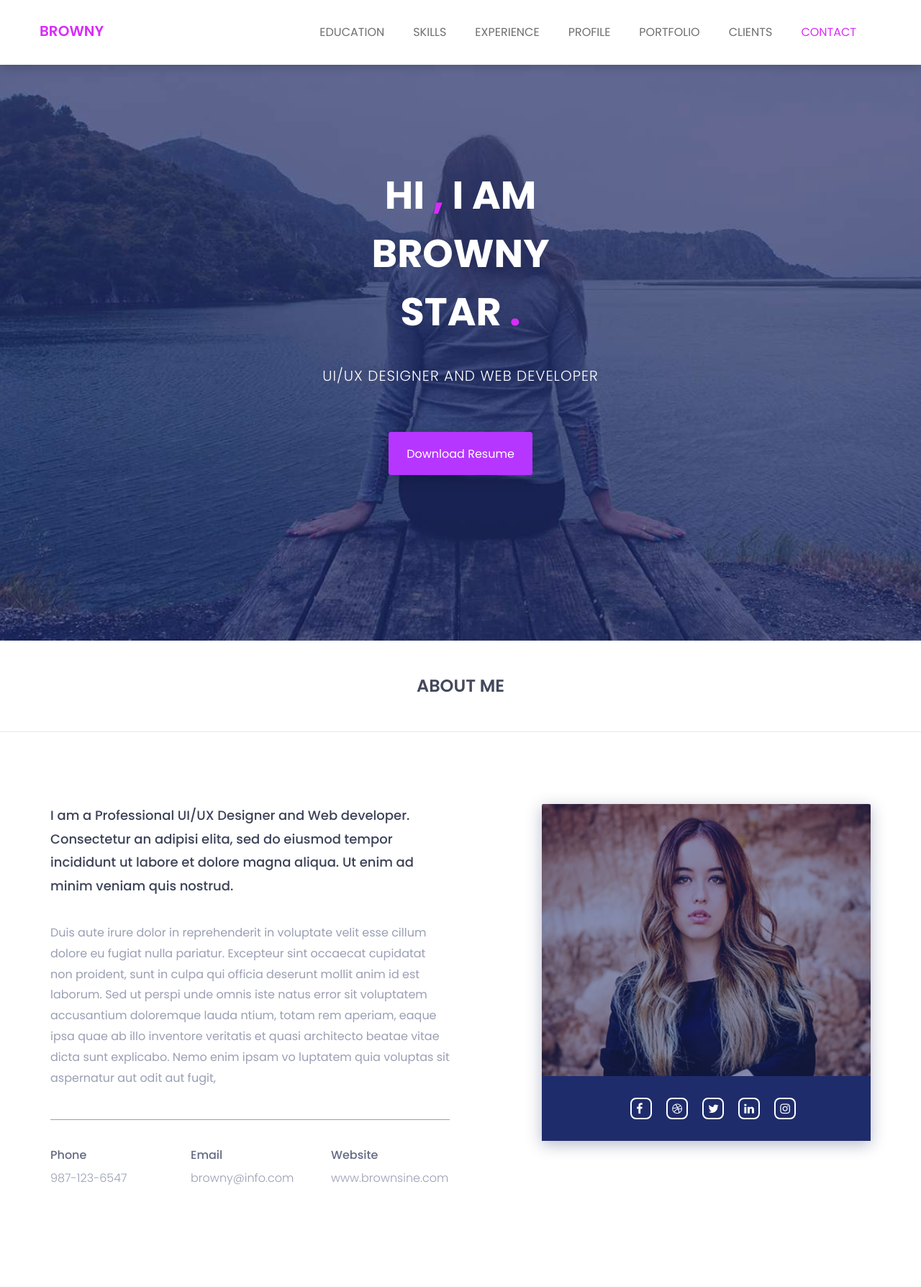
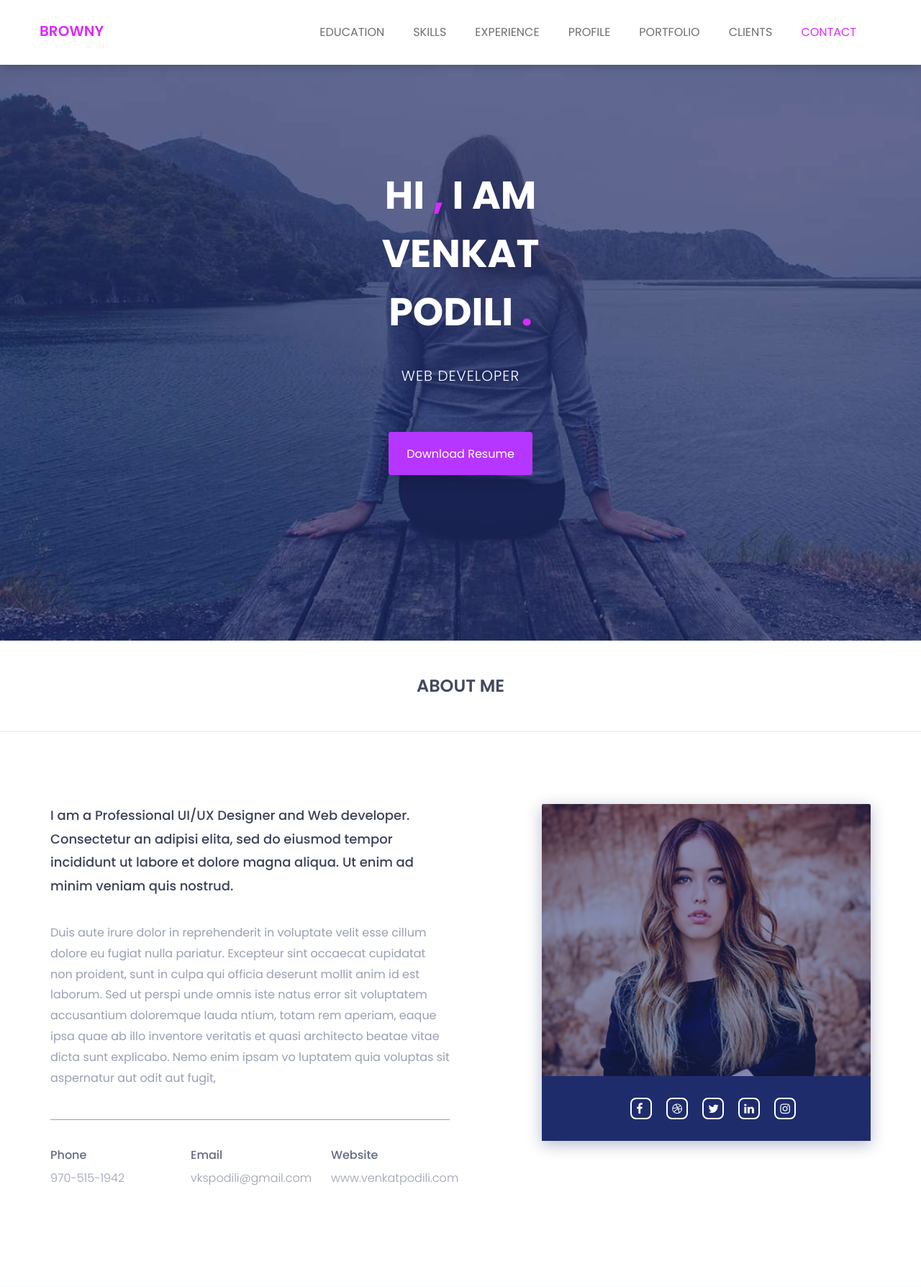
Before and after one commit to venkatpodili/My-Resume, a Django app: page / in a window 1280 px wide. Shown: the top 1788 px of the page at 72% size. Run offline with Django 3.2, Linux system fonts and the light colour scheme; some libraries are stand-ins or nearby versions.

Commit message:
initial commit

```diff
--- a/myresume/settings.py
+++ b/myresume/settings.py
@@ -41,6 +41,7 @@ INSTALLED_APPS = (
     'django.contrib.sessions',
     'django.contrib.messages',
     'django.contrib.staticfiles',
+    'myresume',
 )
 
 MIDDLEWARE_CLASSES = (
@@ -99,7 +100,6 @@ USE_L10N = True
 
 USE_TZ = True
 
-
 # Static files (CSS, JavaScript, Images)
 # https://docs.djangoproject.com/en/1.8/howto/static-files/
 
--- a/templates/index.html
+++ b/templates/index.html
@@ -12,7 +12,7 @@
 		<link href="https://fonts.googleapis.com/css?family=Poppins:100,200,300,400,500,600,700,800,900&amp;subset=devanagari,latin-ext" rel="stylesheet">
 
         <!-- title of site -->
-        <title>Browny</title>
+        <title>Venkat</title>
 
         <!-- For favicon png -->
 		<link rel="shortcut icon" type="image/icon" href="/static/assets/logo/favicon.png"/>
@@ -103,8 +103,8 @@
 				<div class="row">
 					<div class="col-md-12 text-center">
 						<div class="header-text">
-							<h2>hi <span>,</span> i am <br> browny <br> star <span>.</span>   </h2>
-							<p>ui/ux designer and web developer</p>
+							<h2>hi <span>,</span> i am <br> venkat <br> podili <span>.</span>   </h2>
+							<p> web developer</p>
 							<a href="/static/assets/download/browney.txt" download>download resume</a>
 						</div><!--/.header-text-->
 					</div><!--/.col-->
@@ -134,19 +134,19 @@
 									<div class="col-sm-4">
 										<div class="single-about-add-info">
 											<h3>phone</h3>
-											<p>987-123-6547</p>
+											<p>970-515-1942</p>
 										</div>
 									</div>
 									<div class="col-sm-4">
 										<div class="single-about-add-info">
 											<h3>email</h3>
-											<p>browny@info.com</p>
+											<p>vkspodili@gmail.com</p>
 										</div>
 									</div>
 									<div class="col-sm-4">
 										<div class="single-about-add-info">
 											<h3>website</h3>
-											<p>www.brownsine.com</p>
+											<p>www.venkatpodili.com</p>
 										</div>
 									</div>
 								</div>
@@ -873,21 +873,21 @@
 							<div class="single-contact-box">
 								<div class="contact-adress">
 									<div class="contact-add-head">
-										<h3>browny star</h3>
-										<p>uI/uX designer</p>
+										<h3>Venkat podili</h3>
+										<p>web Developer</p>
 									</div>
 									<div class="contact-add-info">
 										<div class="single-contact-add-info">
 											<h3>phone</h3>
-											<p>987-123-6547</p>
+											<p>970-515-1942</p>
 										</div>
 										<div class="single-contact-add-info">
 											<h3>email</h3>
-											<p>browny@info.com</p>
+											<p>vkspodili@gmail.com</p>
 										</div>
 										<div class="single-contact-add-info">
 											<h3>website</h3>
-											<p>www.brownsine.com</p>
+											<p>www.venkatpodili.com</p>
 										</div>
 									</div>
 								</div><!--/.contact-adress-->
@@ -914,7 +914,7 @@
 			<div class="container">
 				<div class="hm-footer-copyright text-center">
 					<p>
-						&copy; copyright yourname. design and developed by <a href="https://www.themesine.com/">themesine</a>
+						&copy; copyright venkatpodili. design and developed by <a href="https://www.themesine.com/">themesine</a>
 					</p><!--/p-->
 				</div><!--/.text-center-->
 			</div><!--/.container-->
```
Also changed, not shown: myresume/wsgi.py (+8 -12 lines), 1 other file.
